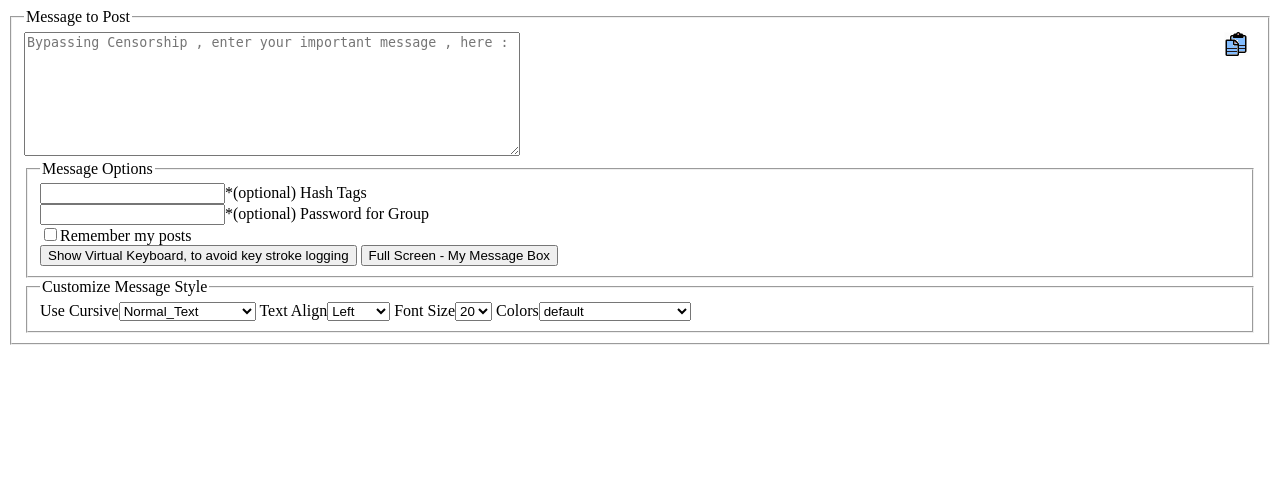
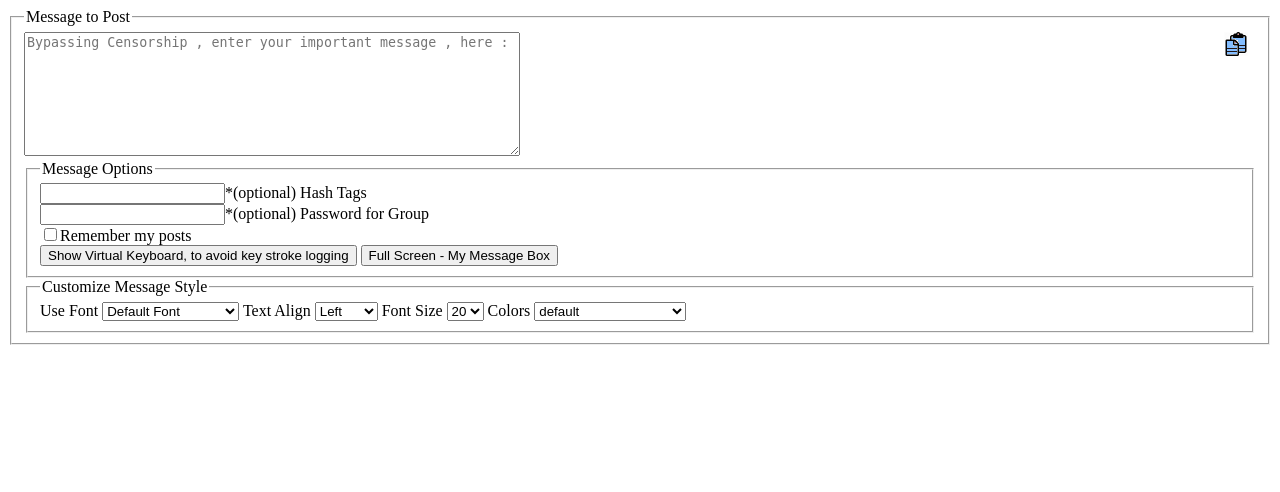
Before and after one commit to Bob-586/SocialMediaEncoder, a PHP site: page /m/post.php in a window 1280 px wide. Shown: the top 492 px of the page. Run offline with PHP 8.4, Linux system fonts and the light colour scheme; some web fonts are replaced.

Commit message:
Fixed verbage

```diff
--- a/m/post_body.php
+++ b/m/post_body.php
@@ -22,7 +22,7 @@ $track = (isset($_COOKIE[$cookie_name])) ? "checked" : "";
                 <br>
                 <input type="checkbox" id="track" value="true" <?= $track ?>/><label for="track">Remember my posts</label>
 <?php if ($track === "checked") { ?>
-                &nbsp; &nbsp; <a href="relookat.php">Re-Look-At-Your-Past-Posts</a>
+                &nbsp; &nbsp; &nbsp; &nbsp; <a href="relookat.php">Re-Look-At-Your-Past-Posts</a>
 <?php } ?>
                 <br>
                 <button onclick="show_vkb(); return false;" id="btn-svkb">Show Virtual Keyboard, to avoid key stroke logging</button>
--- a/m/style.php
+++ b/m/style.php
@@ -89,9 +89,9 @@ $styles = [
 ];
 
 $cursive = [
-    "Normal_Text" => "",
+    "Default Font" => "",
     "Girassol_Title_Text" => "font-family: 'Girassol', cursive;",
-    "Cursive" => "font-family: 'Dancing Script', cursive;",
+    "Dancing Script" => "font-family: 'Dancing Script', cursive;",
     "Permanent_Marker" => "font-family: 'Permanent Marker', cursive;",
     "Gochi_Hand" => "font-family: 'Gochi Hand', cursive;",
     "Amiri" => "font-family: 'Amiri', serif;"
@@ -111,10 +111,10 @@ for($size = 16; $size < 47; $size++ ) {
 <section>
 <fieldset>
     <legend>Customize Message Style</legend>
-<label for="cursive">Use Cursive</label><select id="cursive" onchange="document.getElementById('sample-text').style = get_styles();"><?= do_options_backwards($cursive); ?></select>
-<label for="align">Text Align</label><select id="align" onchange="document.getElementById('sample-text').style = get_styles();"><?= do_options_backwards($text_align); ?></select>
-<label for="size">Font Size</label><select id="size" onchange="document.getElementById('sample-text').style = get_styles();"><?= do_options_backwards($fonts_size, '20'); ?></select>
-<label for="color">Colors</label><select id="color" onchange="document.getElementById('sample-text').style = get_styles();"><?= do_options_backwards($styles); ?></select>
+<label for="cursive">Use Font</label> <select id="cursive" onchange="document.getElementById('sample-text').style = get_styles();"><?= do_options_backwards($cursive); ?></select>
+<label for="align">Text Align</label> <select id="align" onchange="document.getElementById('sample-text').style = get_styles();"><?= do_options_backwards($text_align); ?></select>
+<label for="size">Font Size</label> <select id="size" onchange="document.getElementById('sample-text').style = get_styles();"><?= do_options_backwards($fonts_size, '20'); ?></select>
+<label for="color">Colors</label> <select id="color" onchange="document.getElementById('sample-text').style = get_styles();"><?= do_options_backwards($styles); ?></select>
 
 <p id="sample-text" style="display: none;">
     Sample Text , Welcome . . . .<br>
```
